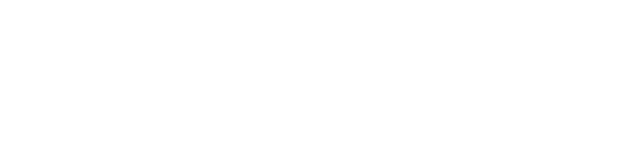
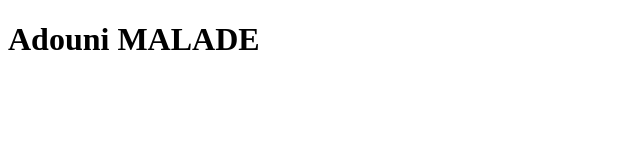
Before and after one commit to adounimalade12-prog/mon-cv, a plain HTML site: page index.html in a window 1280 px wide. Shown: the whole page, without its empty margins (0-640 px from the left). Drawn offline with Linux system fonts and the light colour scheme.

Commit message:
mise en place de la section titre

```diff
--- a/index.html
+++ b/index.html
@@ -7,6 +7,6 @@
     <link rel="stylesheet" href="style.css">
 </head>
 <body>
-
+    <h1>Adouni MALADE</h1>
 </body>
 </html>
```
